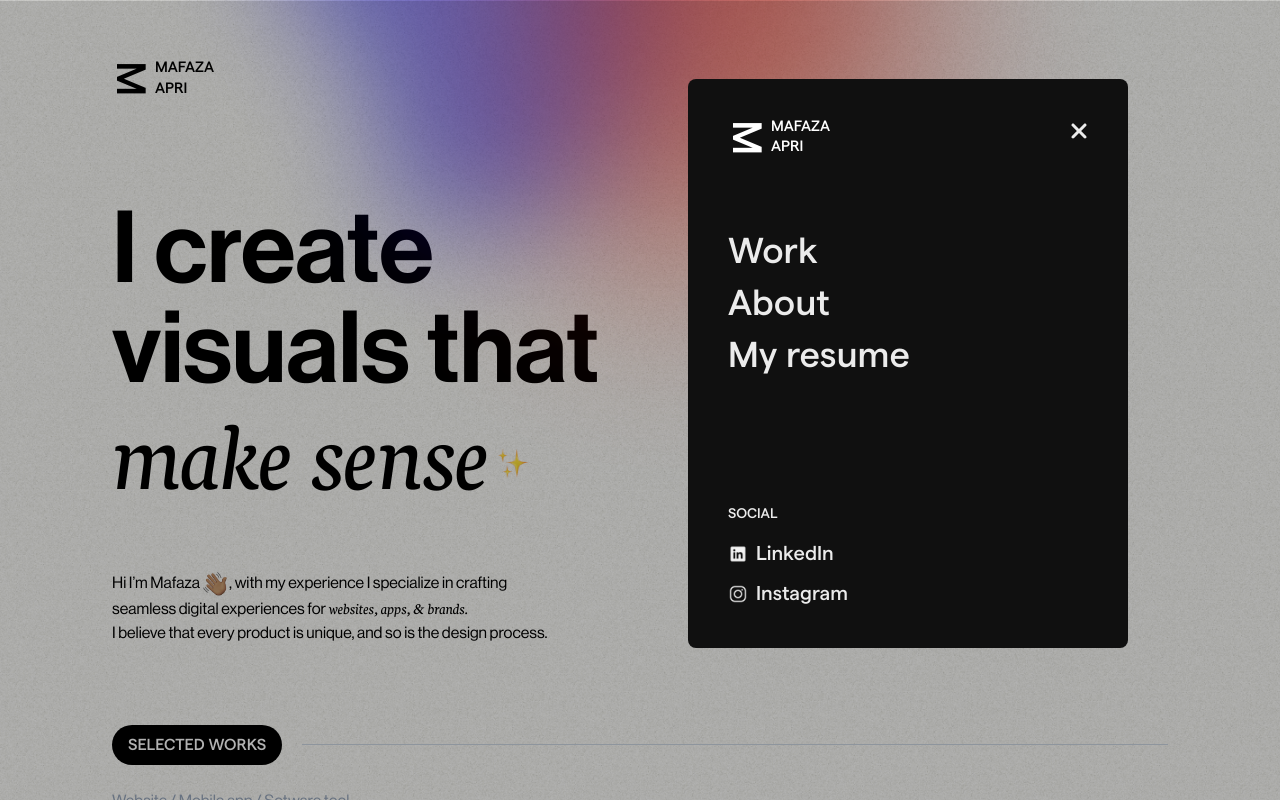
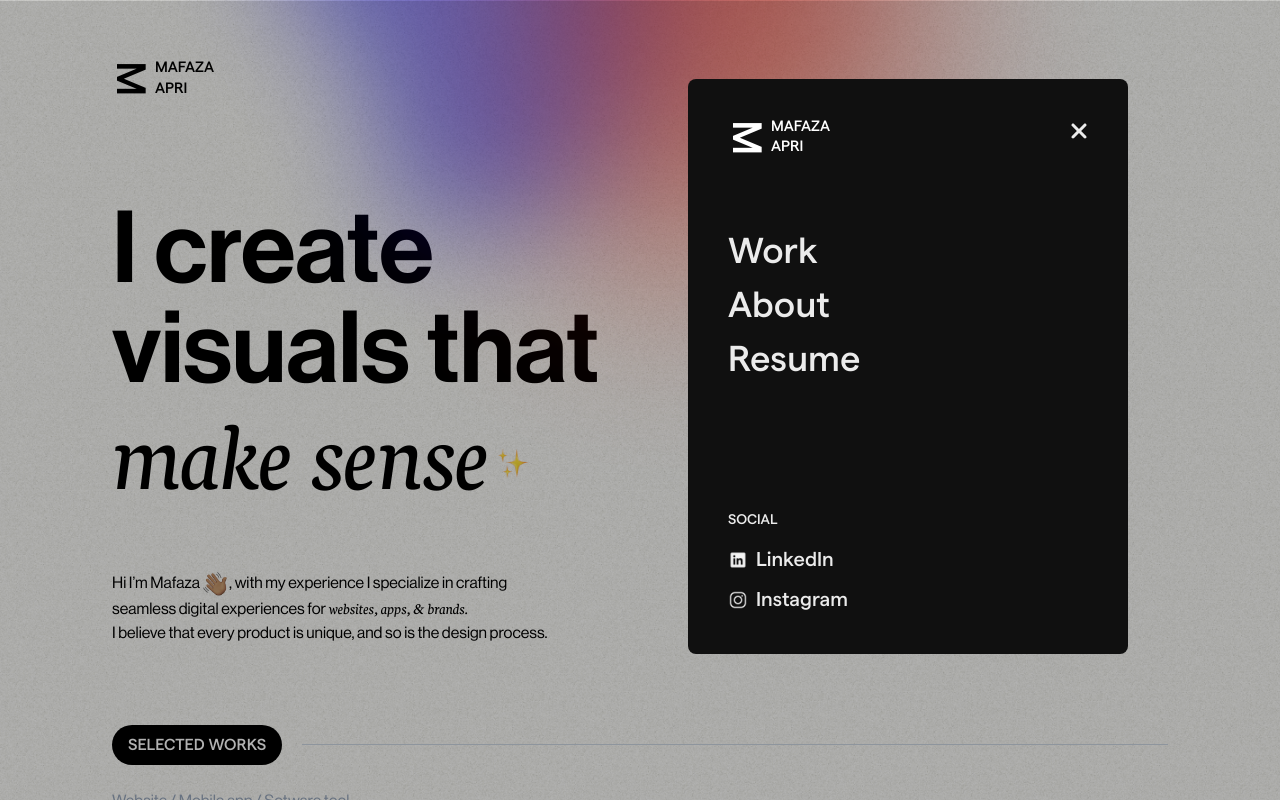
Before and after one commit to mafazaapri/mafazaapri.github.io, a React (Vite) app: page /#/ in a window 1280 px wide. Both pictures are taken after a click on the element 1145 px from the left and 78 px from the top of the page. Shown: the top 800 px of the page. Built offline with nearby package versions, Linux system fonts and the light colour scheme.

Commit message:
adding nav item

```diff
--- /dev/null
+++ b/src/components/NavItem.jsx
@@ -0,0 +1,12 @@
+import React from "react";
+
+export default function NavItem({ title, url }) {
+  return (
+    <div className="mb-3 w-fit">
+      <a href={`${url}`} class="group transition duration-300">
+        {title}
+        <span class="block max-w-0 group-hover:max-w-full transition-all duration-500 h-0.5 bg-white"></span>
+      </a>
+    </div>
+  );
+}
--- a/src/components/Navbar.jsx
+++ b/src/components/Navbar.jsx
@@ -2,6 +2,7 @@ import { useState } from "react";
 import Logo from "./Logo";
 import { FontAwesomeIcon } from "@fortawesome/react-fontawesome";
 import { faPlus, faXmark } from "@fortawesome/free-solid-svg-icons";
+import NavItem from "./NavItem";
 
 export default function Navbar({
   displayBlackScreen,
@@ -57,11 +58,9 @@ export default function Navbar({
             </div>
 
             <div className="font-matter font-medium text-4xl mt-16">
-              <div className="mb-3">Work</div>
-              <div className="mb-3">About</div>
-              <div>My resume</div>
-            </div>
-
+              <NavItem title="Work" url="/" />
+              <NavItem title="About" url="#" />
+              <NavItem title="Resume" url="#" />
               <div className="mt-32 font-matter font-medium">
                 <div className="uppercase mb-4 text-sm">Social</div>
                 <div className="text-xl grid gap-3">
@@ -84,6 +83,7 @@ export default function Navbar({
             </div>
           </div>
         </div>
+      </div>
     </>
   );
 }
```
Lines whose indentation alone changed are shown as unchanged.
